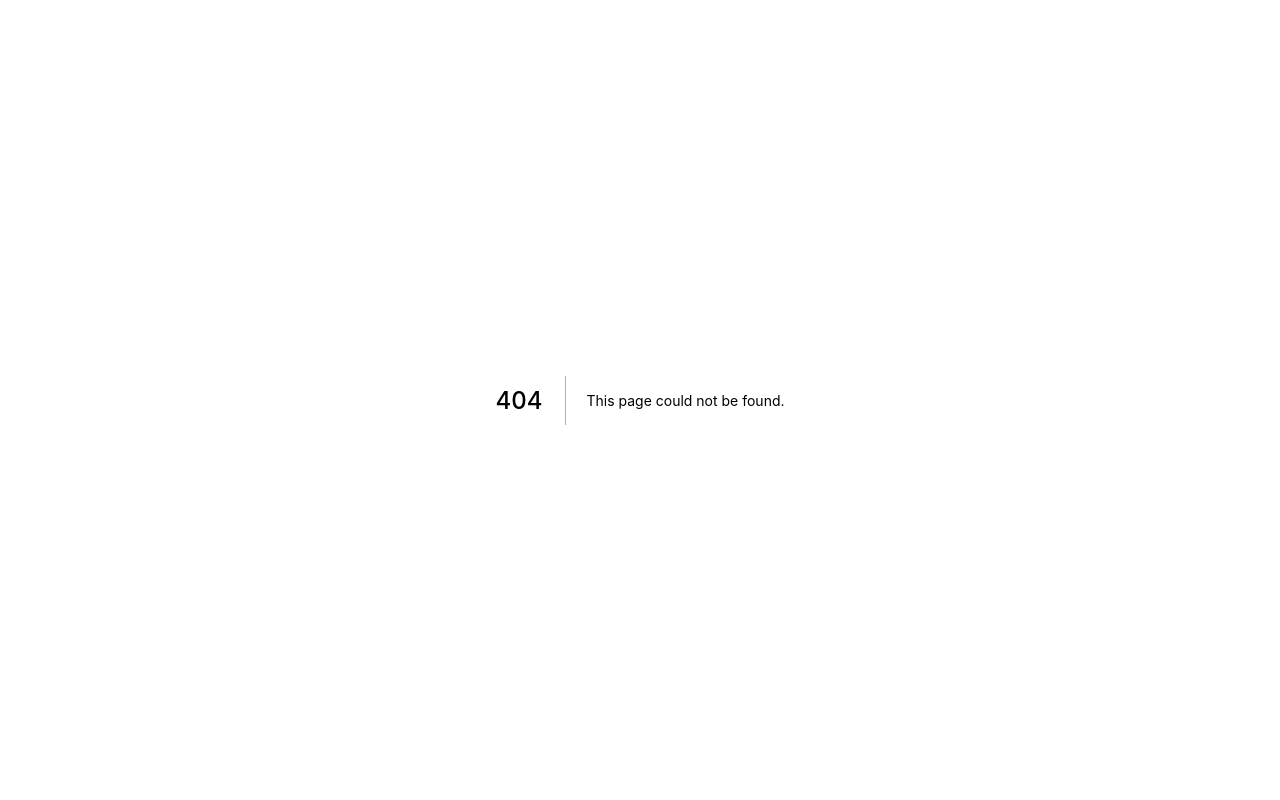
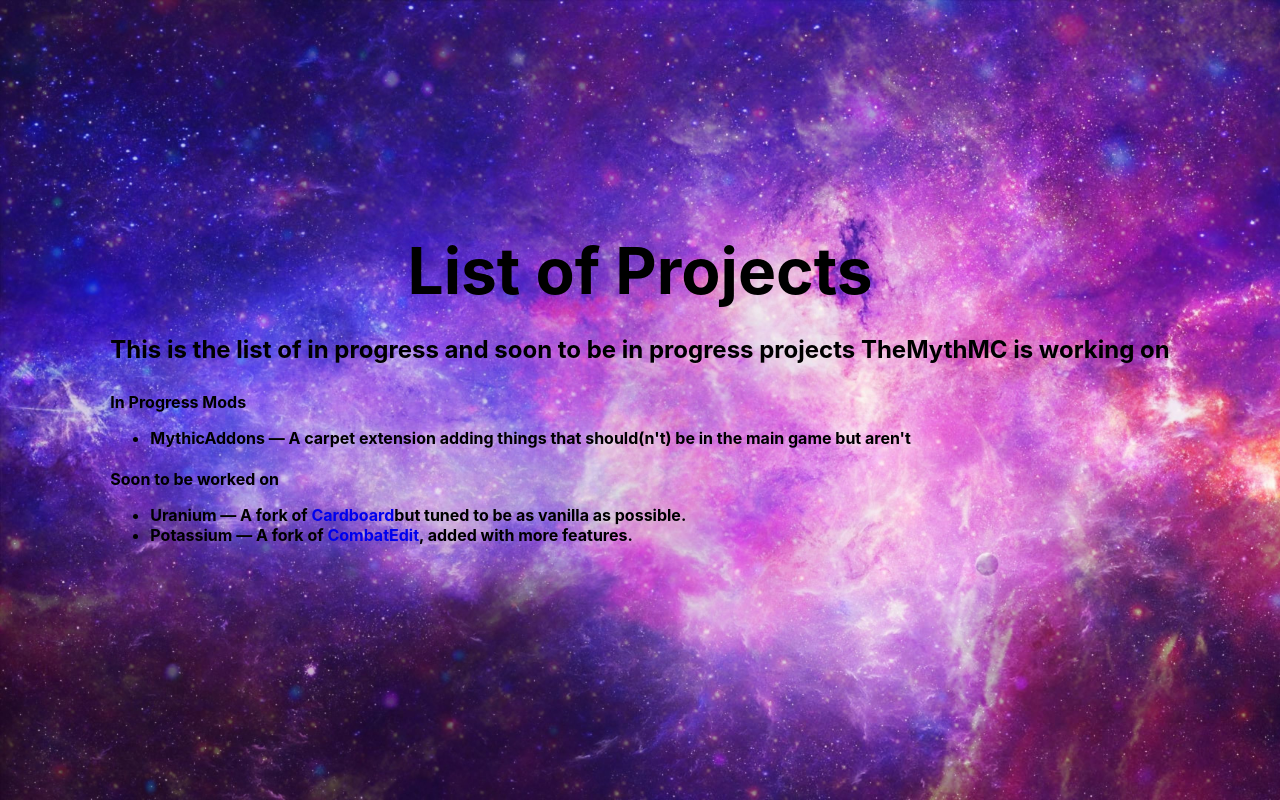
Before and after one commit to TheMythMC/TheMythWebsite, a Next.js app: page /projects in a window 1280 px wide. Before the commit this address had no page. Built offline with nearby package versions, Linux system fonts and the light colour scheme.

Commit message:
First revision of it completed (will add api support later, cant figure it out yet for some reason)

```diff
--- a/package.json
+++ b/package.json
@@ -9,8 +9,10 @@
     "lint": "next lint"
   },
   "dependencies": {
+    "axios": "^0.21.1",
     "fs": "^0.0.1-security",
     "list-files": "^1.1.4",
+    "list-react-files": "^0.2.0",
     "next": "11.1.0",
     "react": "17.0.2",
     "react-dom": "17.0.2",
--- /dev/null
+++ b/pages/api/downloads/mythic-addons.js
@@ -0,0 +1,22 @@
+import fs from 'fs'
+
+export default function handler(req, res) {
+    let tmp = new Map();
+
+    fs.readdirSync(__dirname + "/../../../../../public/jars/mythic-addons").forEach(file => {
+       let array = file.split('/')
+
+        tmp.set(( '/jars/mythic-addons/' + array[array.length-1]), array[array.length-1])
+    })
+
+    res.status(200).json(strMapToObj(tmp))
+}
+function strMapToObj(strMap) {
+    let obj = Object.create(null);
+    for (let [k,v] of strMap) {
+      // We don’t escape the key '__proto__'
+      // which can cause problems on older engines
+      obj[k] = v;
+    }
+    return obj;
+  }
--- a/pages/downloads.js
+++ b/pages/downloads.js
@@ -16,10 +16,10 @@ export default function Downloads() {
                     <h1 className={styles.title}>
                         Downloads
                     </h1>
-                    <h2>Here is a list of the newest downloads:</h2>
-                    <h3>
+                    <p className={styles.description}>Here is a list of the newest downloads:</p>
+                    <p className={styles.description}>
                        You can click on the name to view older versions if you wish!
-                    </h3>
+                    </p>
                     <h3>
                     <ul>
                         <li>
--- a/pages/index.js
+++ b/pages/index.js
@@ -1,7 +1,6 @@
 /* eslint-disable @next/next/no-html-link-for-pages */
 import Head from "next/head";
 import styles from "../styles/Home.module.css";
-import Link from "next/link";
 
 export default function Home() {
   return (
@@ -19,7 +18,7 @@ export default function Home() {
         <h1 className={styles.title}>Welcome to TheMythMC</h1>
 
         <p className={styles.description}>
-          Creating Minecraft mods for All, Technical and Casual Players Alike
+          Creating Minecraft Tools for All, Technical and Casual Players Alike
         </p>
 
         <div className={styles.grid}>
@@ -48,7 +47,7 @@ export default function Home() {
             </p>
           </a>
 
-          <a href="/download" className={styles.card}>
+          <a href="/discord" className={styles.card}>
             <h2>Discord &rarr;</h2>
             <p>Want to speak with the mod makers directly? Head over here!</p>
           </a>
--- /dev/null
+++ b/pages/projects.js
@@ -0,0 +1,45 @@
+import Head from "next/head";
+import styles from "../styles/Home.module.css";
+
+export default function Projects() {
+  return (
+    <div className={styles.container}>
+      <Head>
+        <link rel="icon" href="/favicon.ico" />
+        <meta name="description" content="Projects TheMythMC is working on" />
+      </Head>
+      <main>
+        <h1 className={styles.title}>List of Projects</h1>
+
+        <h3 className={styles.description}>
+          This is the list of in progress and soon to be in progress projects
+          TheMythMC is working on
+        </h3>
+        <p>
+          <h4>
+            In Progress Mods
+            <ul>
+              <li>
+                MythicAddons — A carpet extension adding things that
+                should(n&apos;t) be in the main game but aren&apos;t
+              </li>
+            </ul>
+          </h4>
+        </p>
+        <p>
+          <h4>
+            Soon to be worked on
+            <ul>
+              <li>
+                Uranium — A fork of <a href="https://github.com/cardboardpowered/cardboard">Cardboard</a>but tuned to be as vanilla as possible.
+              </li>
+              <li>
+                Potassium — A fork of <a href="https://github.com/rizecookey/CombatEdit">CombatEdit</a>, added with more features.
+              </li>
+            </ul>
+          </h4>
+        </p>
+      </main>
+    </div>
+  );
+}
--- a/styles/Home.module.css
+++ b/styles/Home.module.css
@@ -16,6 +16,12 @@
   justify-content: center;
   align-items: center;
   color: black;
+}
+
+.about {
+  padding-left: 5rem 0;
+  text-align: center;
+  padding-right: 5rem 0;
 }
 
 .footer {
```
Also changed, not shown: pages/about.js (added, +26 -0 lines), pages/downloads/mythic-addons.js (+52 -17 lines), 1 other file (tests, documents, lock files or other folders).
